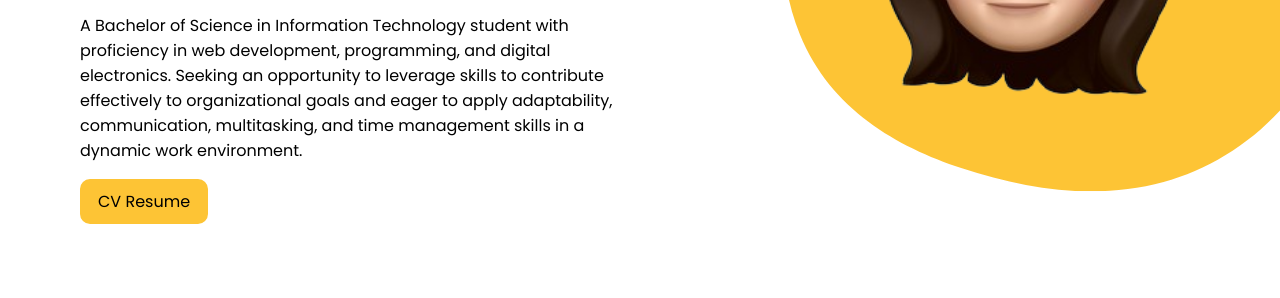
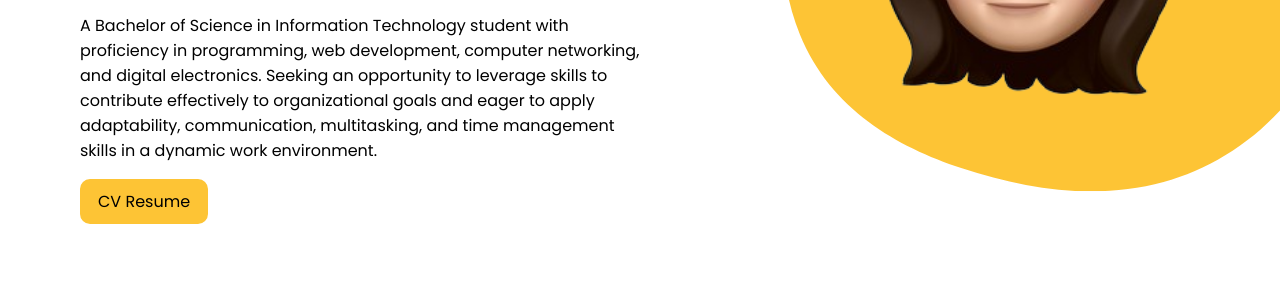
Before and after one commit to christalsofia/christalsofia.github.io, a plain HTML site: page index.html in a window 1280 px wide. Shown: the part 307-605 px from the top of the page. Drawn offline with nearby package versions, Linux system fonts and the light colour scheme; a web font is replaced by a local one.

Commit message:
feat: add computer networking to introduction

```diff
--- a/index.html
+++ b/index.html
@@ -25,7 +25,7 @@
     <div class="left-side">
       <p class="title">Front-end Web Developer</p>
       <p class="name">Hi,<br>I'm Christal Sofia</p>
-      <p class="information">A Bachelor of Science in Information Technology student with proficiency in web development, programming, and digital electronics. Seeking an opportunity to leverage skills to contribute effectively to organizational goals and eager to apply adaptability, communication, multitasking, and time management skills in a dynamic work environment.</p>
+      <p class="information">A Bachelor of Science in Information Technology student with proficiency in programming, web development, computer networking, and digital electronics. Seeking an opportunity to leverage skills to contribute effectively to organizational goals and eager to apply adaptability, communication, multitasking, and time management skills in a dynamic work environment.</p>
       <a href="https://docs.google.com/document/d/1n58mQ56GMjpe94E7Mk7U2UDM-HYFsL4uF0QlYyZz3TI/edit?usp=sharing" class="resume" target="_blank">CV Resume</a>
     </div>
     <div class="right-side">
```
